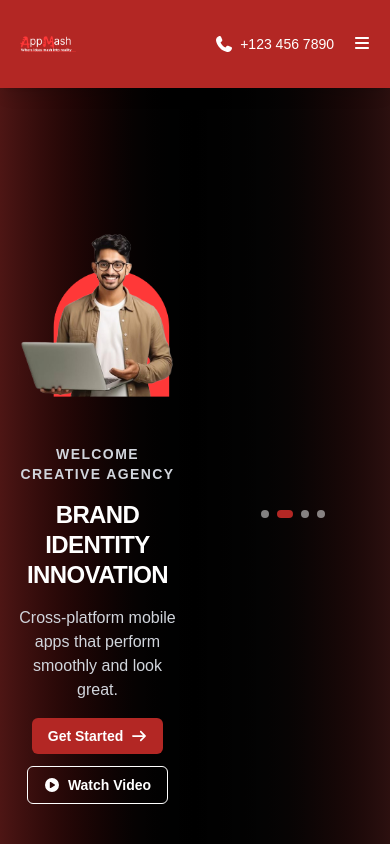
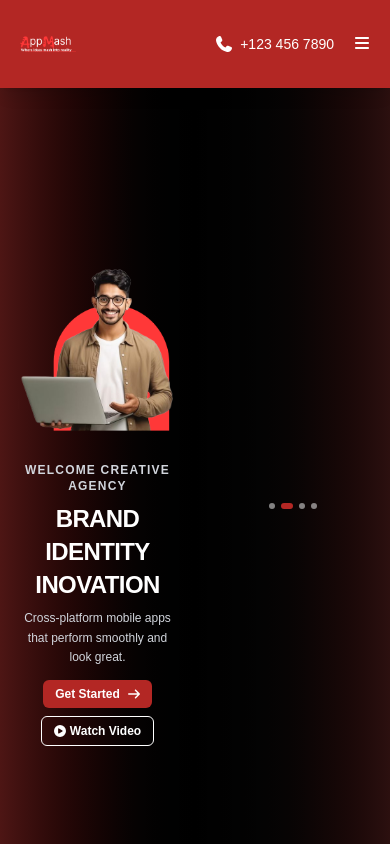
Before and after one commit to Asharkhan468/AppMash-Company-website, a Next.js app: page / in a window 390 px wide. Shown: the top 844 px of the page. Built offline with nearby package versions, Linux system fonts and the light colour scheme; a web font is replaced by a local one.

Commit message:
Some issue fixed

```diff
--- a/app/components/Hero.tsx
+++ b/app/components/Hero.tsx
@@ -219,37 +219,31 @@
 
 
 
-
-
-
-
-
-
-
-
-
-
-
-
-
-
-
 "use client";
 
 import { useState, useEffect } from "react";
 import Image from "next/image";
 import { FontAwesomeIcon } from "@fortawesome/react-fontawesome";
 import { faArrowRight, faPlayCircle } from "@fortawesome/free-solid-svg-icons";
-import pintrest from "@/public/Pintrest Icon.png";
-import facebook from "@/public/facebook Icon.png";
-import twitter from "@/public/Twitter Icon.png";
-import youtube from "@/public/Youtube Icon.png";
-import hero1 from "@/public/hero1.png";
-import hero2 from "@/public/hero2.png";
-import hero3 from "@/public/hero3.png";
 import GetStartedForm from "./GetQuoteForm";
 
-const slides = [
+// Import images with absolute paths
+const pintrest = "/Pintrest Icon.png";
+const facebook = "/facebook Icon.png";
+const twitter = "/Twitter Icon.png";
+const youtube = "/Youtube Icon.png";
+const hero1 = "/hero1.png";
+const hero2 = "/hero2.png";
+const hero3 = "/hero3.png";
+
+interface Slide {
+  title: string;
+  subtitle: string;
+  description: string;
+  image: string;
+}
+
+const slides: Slide[] = [
   {
     title: "CUSTOM SOFTWARE",
     subtitle: "SOLUTION",
@@ -258,7 +252,7 @@ const slides = [
   },
   {
     title: "BRAND IDENTITY",
-    subtitle: "INNOVATION",
+    subtitle: "INOVATION",
     description: "Cross-platform mobile apps that perform smoothly and look great.",
     image: hero3,
   },
@@ -269,7 +263,7 @@ const slides = [
     image: hero2,
   },
   {
-    title: "IMMERSIVE TECH &",
+    title: "IMERSIVE TECH &",
     subtitle: "INTERACTIVE DESIGN",
     description: "Cross-platform mobile apps that perform smoothly and look great.",
     image: hero3,
@@ -277,83 +271,144 @@ const slides = [
 ];
 
 export default function HeroCarousel() {
-  const [index, setIndex] = useState(0);
-  const [isAutoPlaying, setIsAutoPlaying] = useState(true);
+  const [index, setIndex] = useState<number>(0);
+  const [isAutoPlaying, setIsAutoPlaying] = useState<boolean>(true);
   const [showForm, setShowForm] = useState(false);
+  const [error, setError] = useState<string | null>(null);
 
+  // Auto slide with cleanup
   useEffect(() => {
-    if (isAutoPlaying) {
-      const interval = setInterval(() => {
-        setIndex((prev) => (prev + 1) % slides.length);
-      }, 5000);
-      return () => clearInterval(interval);
+    if (typeof window === 'undefined') return;
+
+    let interval: NodeJS.Timeout;
+
+    const startInterval = () => {
+      if (isAutoPlaying) {
+        interval = setInterval(() => {
+          setIndex((prev) => (prev + 1) % slides.length);
+        }, 5000);
+      }
+    };
+
+    try {
+      startInterval();
+    } catch (err) {
+      setError("Failed to initialize carousel");
+      console.error("Carousel error:", err);
     }
+
+    return () => {
+      if (interval) clearInterval(interval);
+    };
   }, [isAutoPlaying]);
 
-  const goToSlide = (i: number) => {
-    setIndex(i);
-    setIsAutoPlaying(false);
-    setTimeout(() => setIsAutoPlaying(true), 10000);
+  const goToSlide = (slideIndex: number) => {
+    try {
+      setIndex(slideIndex);
+      setIsAutoPlaying(false);
+      const timer = setTimeout(() => setIsAutoPlaying(true), 10000);
+      return () => clearTimeout(timer);
+    } catch (err) {
+      setError("Slide transition failed");
+      console.error("Transition error:", err);
+    }
   };
+
+  const handleButtonClick = () => {
+    setShowForm(true);
+  };
+
+  if (error) {
+    return (
+      <div className="relative w-full min-h-screen flex items-center justify-center bg-black text-white p-8 text-center">
+        <div>
+          <h2 className="text-2xl font-bold mb-4">Carousel Loading Error</h2>
+          <p>{error}</p>
+          <button
+            onClick={() => window.location.reload()}
+            className="mt-4 bg-primary2 text-white px-4 py-2 rounded"
+          >
+            Reload Component
+          </button>
+        </div>
+      </div>
+    );
+  }
 
   const { title, subtitle, description, image } = slides[index];
 
   return (
-    <section className="relative w-full min-h-screen flex items-center overflow-hidden pt-6 pb-8">
-      {/* Background */}
+    <section className="relative w-full min-h-screen flex items-center overflow-hidden pt-4 sm:pt-6 pb-6 sm:pb-8">
+      {/* Background Gradient */}
       <div className="absolute inset-0 bg-gradient-to-r from-primary2/40 via-black to-primary2/20 z-0" />
 
-      <div className="relative z-10 w-full max-w-7xl mx-auto px-4 sm:px-6">
-        <div className="grid grid-cols-1 md:grid-cols-2 gap-8 items-center">
-          {/* Left Text */}
-          <div className="order-2 md:order-1 text-center md:text-left space-y-4">
-            <p className="text-sm font-semibold uppercase tracking-widest text-gray-300">
+      {/* Main Content */}
+      <div className="relative z-10 w-full max-w-7xl mx-auto px-4 sm:px-6 pb-6 sm:pb-8">
+        <div className="flex flex-col md:grid md:grid-cols-2 gap-4 sm:gap-6 md:gap-8 items-center">
+          {/* Left Content */}
+          <div className="text-center md:text-left space-y-2 sm:space-y-3 md:space-y-4 order-2 md:order-1 transition-all duration-700 ease-in-out">
+            <p className="text-xs sm:text-sm font-semibold uppercase tracking-widest text-gray-300">
               Welcome Creative Agency
             </p>
-            <h1 className="text-2xl sm:text-3xl lg:text-[50px] font-extrabold leading-tight tracking-tight text-white">
-              {title} <br /> {subtitle}
+            <h1 className="text-2xl xs:text-3xl sm:text-4xl md:text-5xl lg:text-[70px] xl:text-[90px] font-extrabold leading-snug sm:leading-tight md:leading-tight tracking-tight text-white max-w-[90%] md:max-w-none mx-auto md:mx-0">
+              {title}
+              <br />
+              {subtitle}
             </h1>
-            <p className="text-base text-gray-300 max-w-md mx-auto md:mx-0">
+            <p className="text-xs sm:text-sm md:text-base leading-relaxed text-gray-300 max-w-md mx-auto md:mx-0">
               {description}
             </p>
-            <div className="flex flex-wrap justify-center md:justify-start gap-3">
+
+            {/* Buttons */}
+            <div className="flex flex-wrap justify-center md:justify-start items-center gap-2 sm:gap-3 pt-1 sm:pt-2">
               <button
-                onClick={() => setShowForm(true)}
-                className="flex items-center gap-2 bg-primary2 text-white font-semibold text-sm px-4 py-2 rounded-md hover:bg-primary2/90"
+                onClick={handleButtonClick}
+                className="flex items-center gap-1 sm:gap-2 bg-primary2 text-white font-semibold text-xs sm:text-sm px-3 sm:px-4 py-1.5 sm:py-2 rounded-md transition hover:bg-primary2/90"
               >
                 Get Started
-                <FontAwesomeIcon icon={faArrowRight} className="w-4 h-4" />
+                <FontAwesomeIcon
+                  icon={faArrowRight}
+                  className="w-3 h-3 sm:w-4 sm:h-4 ml-1"
+                />
               </button>
-              <button className="group flex items-center gap-2 border border-white hover:bg-white hover:text-black text-white font-semibold text-sm px-4 py-2 rounded-md transition">
+              <button className="group flex items-center gap-1 sm:gap-2 border border-white hover:bg-white hover:text-black text-white font-semibold text-xs sm:text-sm px-3 sm:px-4 py-1.5 sm:py-2 rounded-md transition">
                 <FontAwesomeIcon
                   icon={faPlayCircle}
-                  className="w-4 h-4 text-white group-hover:text-black"
+                  className="w-3 h-3 sm:w-4 sm:h-4 text-white group-hover:text-black"
                 />
                 Watch Video
               </button>
             </div>
           </div>
 
-          {/* Right Image */}
-          <div className="order-1 md:order-2 relative flex justify-center">
-            <div className="relative aspect-[4/5] w-full max-w-[440px]">
+          {/* Right Content */}
+          <div className="relative flex justify-center items-center order-1 md:order-2 w-full">
+            <div className="relative aspect-[4/5] w-full max-w-[440px] flex items-center justify-center">
               <Image
                 src={image}
                 alt={`${title} ${subtitle}`}
-                fill
-                className="object-contain"
+                width={400}
+                height={520}
+                className="object-contain transition-opacity duration-500"
                 priority
+                onError={() => setError("Failed to load hero image")}
               />
             </div>
-            <div className="hidden md:flex absolute right-[-50px] top-1/2 -translate-y-1/2 flex-col gap-4">
+
+            {/* Social Icons */}
+            <div className="hidden md:flex absolute right-[-40px] lg:right-[-60px] top-1/2 transform -translate-y-1/2 flex-col gap-3 lg:gap-4 z-20">
               {[pintrest, facebook, twitter, youtube].map((icon, i) => (
                 <Image
                   key={i}
                   src={icon}
-                  alt="social icon"
+                  alt={["Pinterest", "Facebook", "Twitter", "YouTube"][i]}
                   width={24}
                   height={24}
-                  className="w-6 h-6 hover:scale-110 transition-transform"
+                  className="w-5 h-5 lg:w-6 lg:h-6 hover:scale-110 transition-transform"
+                  onError={(e) => {
+                    console.error(`Failed to load ${icon}`);
+                    e.currentTarget.style.display = 'none';
+                  }}
                 />
               ))}
             </div>
@@ -362,21 +417,24 @@ export default function HeroCarousel() {
       </div>
 
       {/* Dot Indicators */}
-      <div className="relative z-10 w-full max-w-7xl mx-auto px-4 sm:px-6 mt-4">
-        <div className="flex justify-center gap-2">
-          {slides.map((_, i) => (
+      <div className="relative z-10 w-full max-w-7xl mx-auto px-4 sm:px-6 py-2 sm:py-4">
+        <div className="flex justify-center gap-1.5 sm:gap-2">
+          {slides.map((_, slideIndex) => (
             <button
-              key={i}
-              onClick={() => goToSlide(i)}
-              className={`w-2 h-2 rounded-full transition-all duration-300 ${
-                index === i ? "bg-primary2 w-4" : "bg-white/50 hover:bg-white/70"
+              key={slideIndex}
+              onClick={() => goToSlide(slideIndex)}
+              className={`w-1.5 h-1.5 sm:w-2 sm:h-2 rounded-full transition-all duration-300 ${
+                index === slideIndex
+                  ? "bg-primary2 w-3 sm:w-4"
+                  : "bg-white/50 hover:bg-white/70"
               }`}
+              aria-label={`Go to slide ${slideIndex + 1}`}
             />
           ))}
         </div>
       </div>
 
-      {/* Modal */}
+      {/* Form Modal */}
       {showForm && (
         <div className="fixed inset-0 bg-black/60 backdrop-blur-sm flex justify-center items-center z-[9999] p-4">
           <div
@@ -385,11 +443,13 @@ export default function HeroCarousel() {
           >
             <button
               onClick={() => setShowForm(false)}
-              className="absolute top-4 right-4 text-primary1 hover:text-primary2 text-6xl font-bold"
+              className="absolute top-4 right-4 z-10 cursor-pointer text-primary1 hover:text-primary2 text-6xl font-bold transition-colors duration-200 focus:outline-none"
+              style={{ width: "60px", height: "60px", lineHeight: "60px" }}
+              aria-label="Close form"
             >
               &times;
             </button>
-            <div className="p-6">
+            <div className="p-6 md:p-8 w-full">
               <GetStartedForm />
             </div>
           </div>
```
